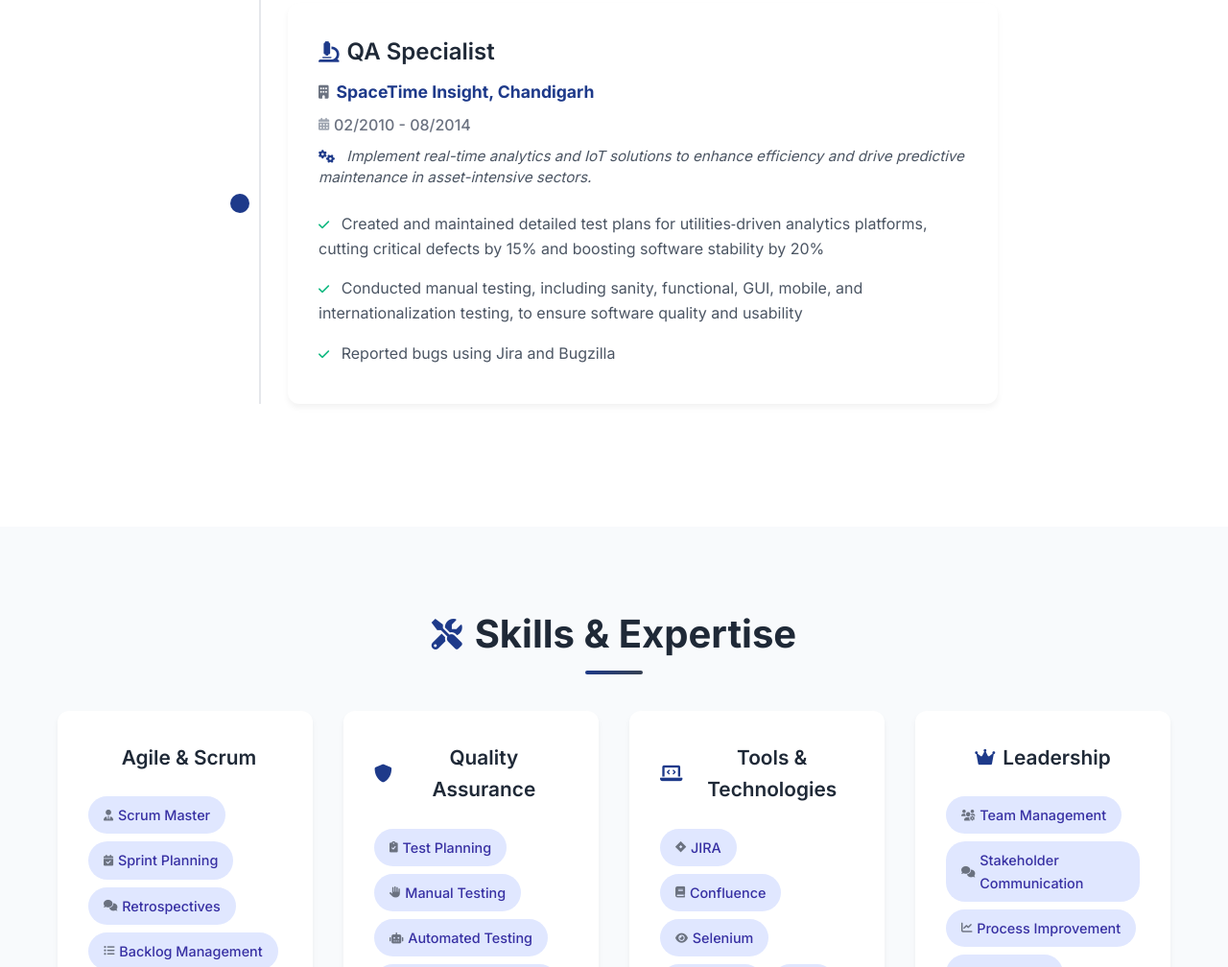
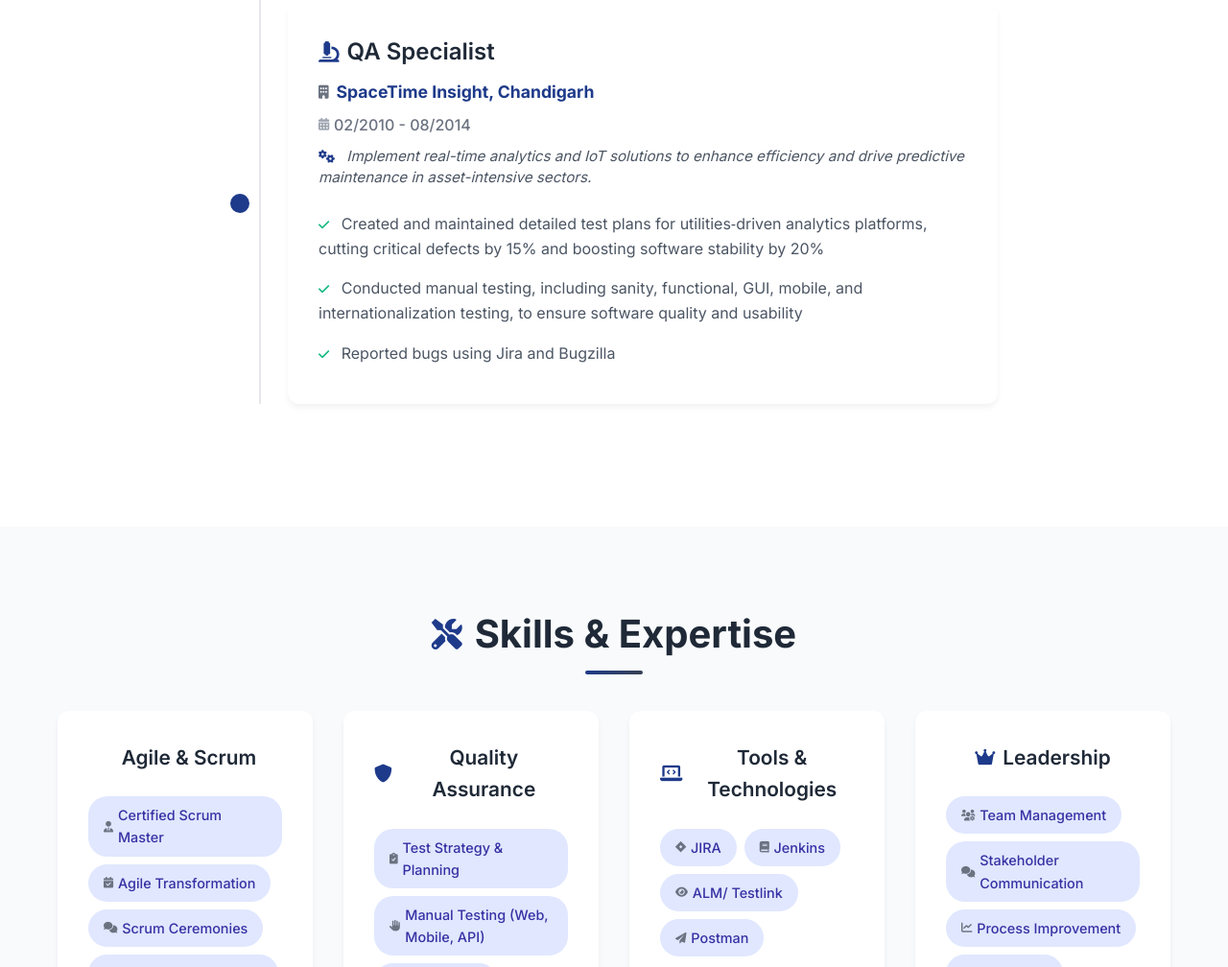
Before and after one commit to bindalankur/myportfolio, a website: page index.html in a window 1280 px wide. Shown: the part 2858-3866 px from the top of the page at 96% size. Drawn offline with Linux system fonts and the light colour scheme.

Commit message:
new UI with icons..........

```diff
--- a/index.html
+++ b/index.html
@@ -80,7 +80,7 @@
                         </div>
                         <div class="stat">
                             <i class="fas fa-trophy"></i>
-                            <h3>3+</h3>
+                            <h3>5+</h3>
                             <p>Relevant Experience</p>
                         </div>
                         <div class="stat">
@@ -151,31 +151,30 @@
                 <div class="skill-category">
                     <h3><i class="fas fa-sprint"></i> Agile & Scrum</h3>
                     <div class="skill-items">
-                        <span class="skill-item"><i class="fas fa-user-tie"></i> Scrum Master</span>
-                        <span class="skill-item"><i class="fas fa-calendar-check"></i> Sprint Planning</span>
-                        <span class="skill-item"><i class="fas fa-comments"></i> Retrospectives</span>
+                        <span class="skill-item"><i class="fas fa-user-tie"></i> Certified Scrum Master</span>
+                        <span class="skill-item"><i class="fas fa-calendar-check"></i> Agile Transformation </span>
+                        <span class="skill-item"><i class="fas fa-comments"></i> Scrum Ceremonies</span>
                         <span class="skill-item"><i class="fas fa-list-ul"></i> Backlog Management</span>
-                        <span class="skill-item"><i class="fas fa-chalkboard-teacher"></i> Team Coaching</span>
+                        <span class="skill-item"><i class="fas fa-chalkboard-teacher"></i>Cross-Functional Team Facilitation </span>
                     </div>
                 </div>
                 <div class="skill-category">
                     <h3><i class="fas fa-shield-alt"></i> Quality Assurance</h3>
                     <div class="skill-items">
-                        <span class="skill-item"><i class="fas fa-clipboard-check"></i> Test Planning</span>
-                        <span class="skill-item"><i class="fas fa-hand-paper"></i> Manual Testing</span>
-                        <span class="skill-item"><i class="fas fa-robot"></i> Automated Testing</span>
-                        <span class="skill-item"><i class="fas fa-tachometer-alt"></i> Performance Testing</span>
-                        <span class="skill-item"><i class="fas fa-bug"></i> Bug Tracking</span>
+                        <span class="skill-item"><i class="fas fa-clipboard-check"></i> Test Strategy & Planning</span>
+                        <span class="skill-item"><i class="fas fa-hand-paper"></i> Manual Testing (Web, Mobile, API)</span>
+                        <span class="skill-item"><i class="fas fa-robot"></i> API Testing </span>
+                        <span class="skill-item"><i class="fas fa-tachometer-alt"></i> Defect Management & Root Cause Analysis</span>
+                        <span class="skill-item"><i class="fas fa-bug"></i> Test Documentation & Reporting</span>
                     </div>
                 </div>
                 <div class="skill-category">
                     <h3><i class="fas fa-laptop-code"></i> Tools & Technologies</h3>
                     <div class="skill-items">
                         <span class="skill-item"><i class="fab fa-jira"></i> JIRA</span>
-                        <span class="skill-item"><i class="fas fa-book"></i> Confluence</span>
-                        <span class="skill-item"><i class="fas fa-eye"></i> Selenium</span>
+                        <span class="skill-item"><i class="fas fa-book"></i> Jenkins</span>
+                        <span class="skill-item"><i class="fas fa-eye"></i> ALM/ Testlink</span>
                         <span class="skill-item"><i class="fas fa-paper-plane"></i> Postman</span>
-                        <span class="skill-item"><i class="fab fa-git-alt"></i> Git</span>
                     </div>
                 </div>
                 <div class="skill-category">
```
